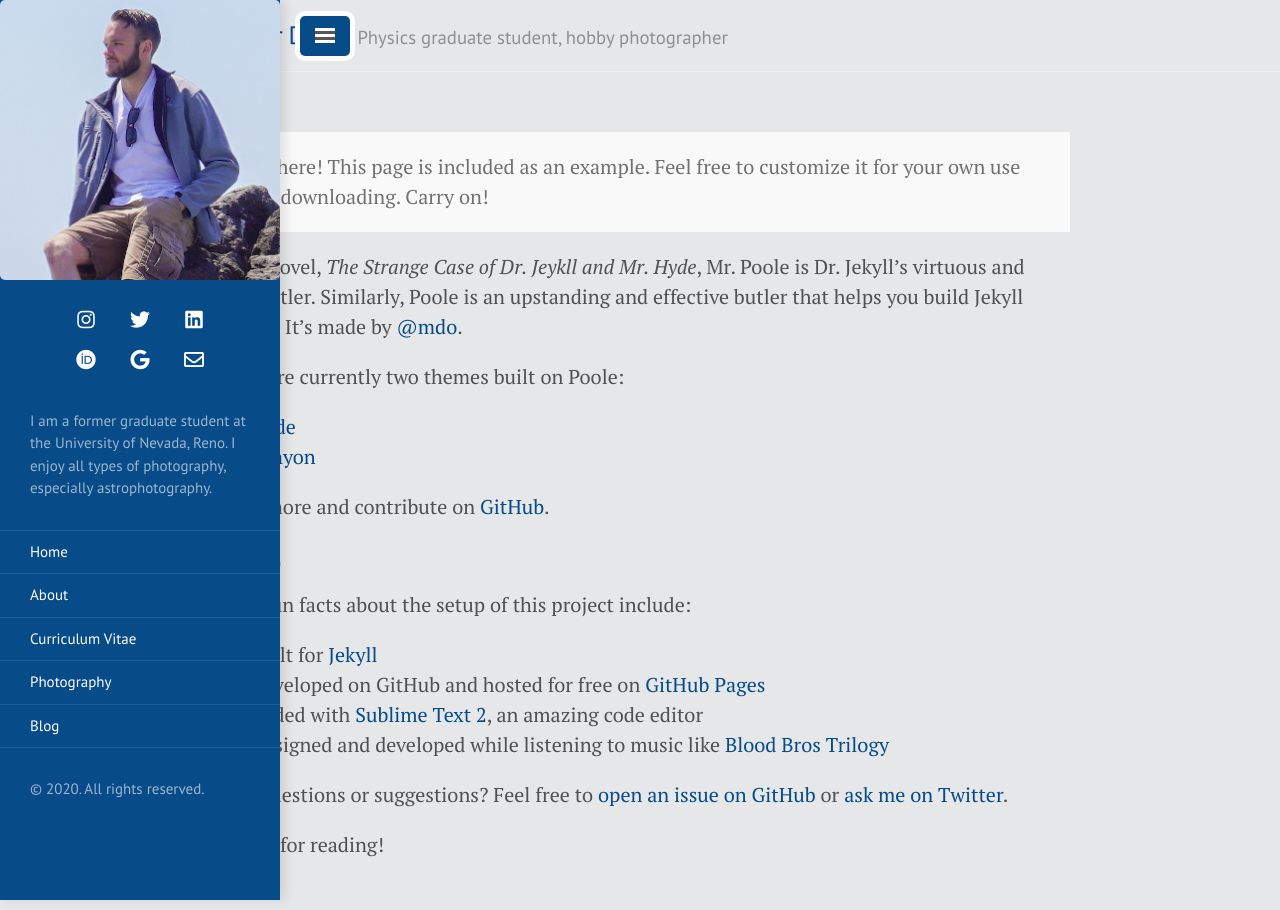
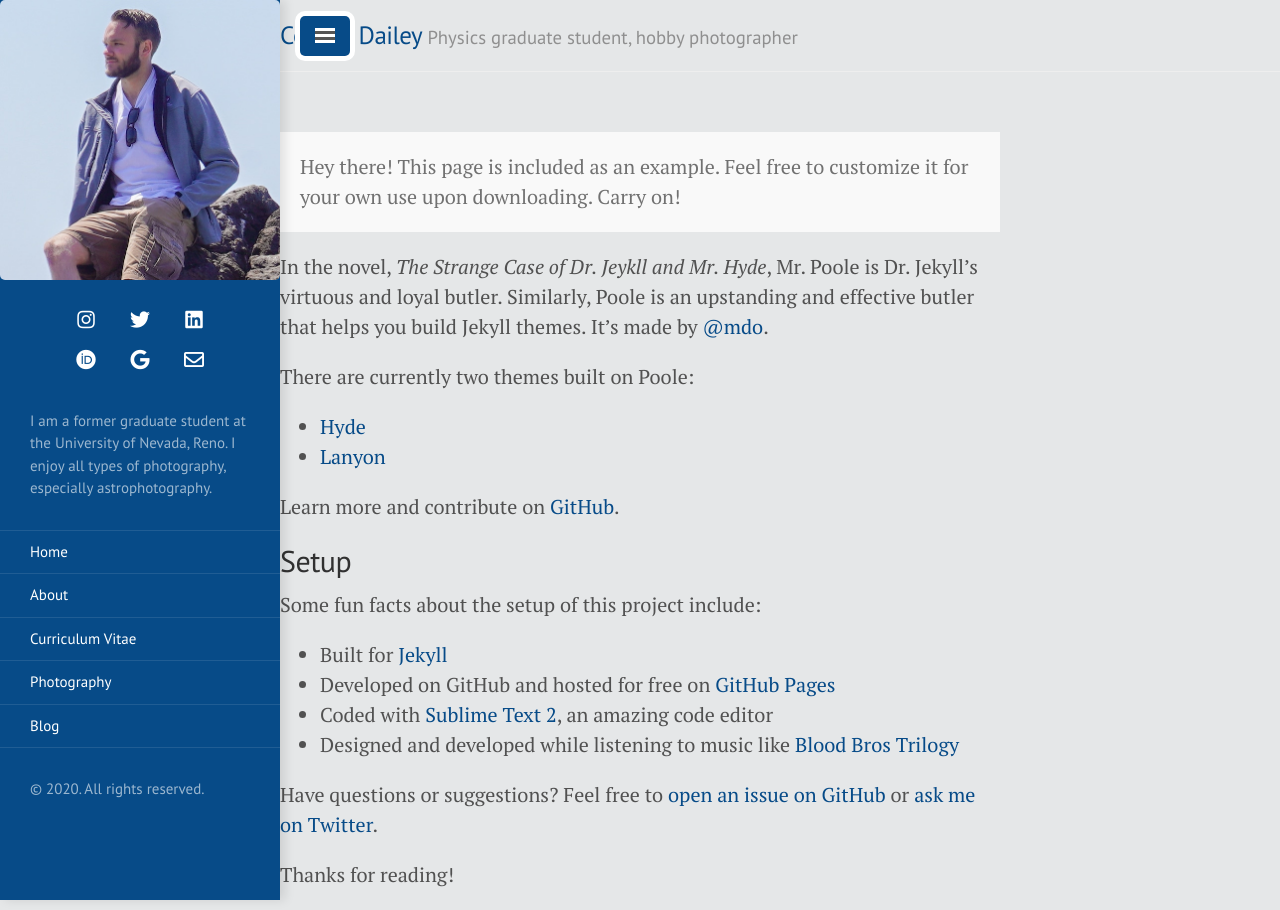
Before and after one commit to TakeTwiceDailey/TakeTwiceDailey.github.io, a Jekyll site: the page built from index.html, in a window 1280 px wide. Built offline with Jekyll 4.4.1, drawn with Linux system fonts in a browser that asks for light colours; nearby versions of some CDN libraries.

Commit message:
changing width to vw units

```diff
--- a/public/css/lanyon.css
+++ b/public/css/lanyon.css
@@ -74,7 +74,7 @@ h1, h2, h3, h4, h5, h6 {
 
 .container {
   max-width: 50rem;/*28rem*/
-  min-width: 45rem;/*added as a test*/
+  min-width: 50vw;/*added as a test*/
 }
 @media (min-width: 38em) {
   .container {
```
